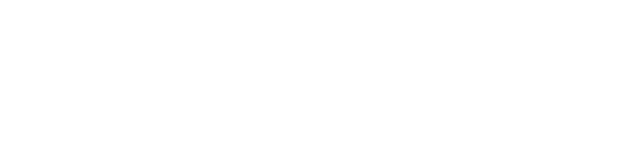
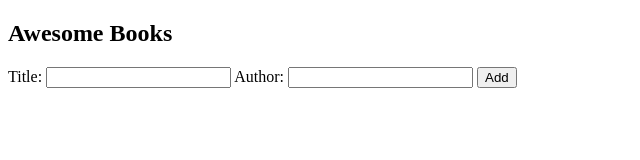
Before and after one commit to albertkantwi/Awesome_Books, a plain HTML site: page index.html in a window 1280 px wide. Shown: the whole page, without its empty margins (0-640 px from the left). Drawn offline with Linux system fonts and the light colour scheme.

Commit message:
Add index.html file with code for local storage

```diff
--- a/index.html
+++ b/index.html
@@ -6,6 +6,22 @@
     <title>Awesome Books</title>
 </head>
 <body>
+    <section>
+        <main>
+         <h1>Awesome Books</h1>
 
+         <div class="books-list"></div>
+
+         <form class="addForm">
+          <label for="title">Title:</label>
+          <input type="text" class="title" required />
+          <label for="author">Author:</label>
+          <input type="text" class="author" required />
+          <button type="submit" class="form-btn">Add</button>
+         </form>
+        </main>
+       </section>
+
+       <script src="index.js"></script>
 </body>
 </html>
```
